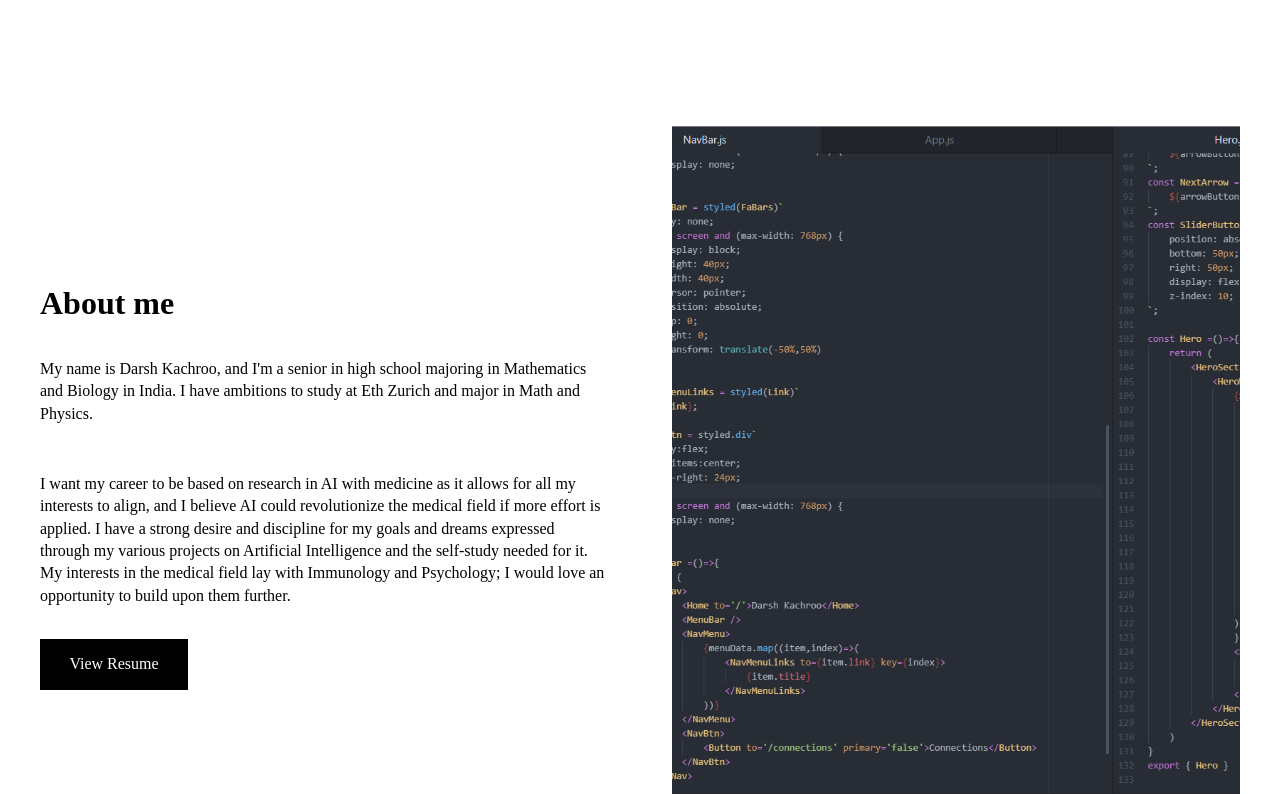
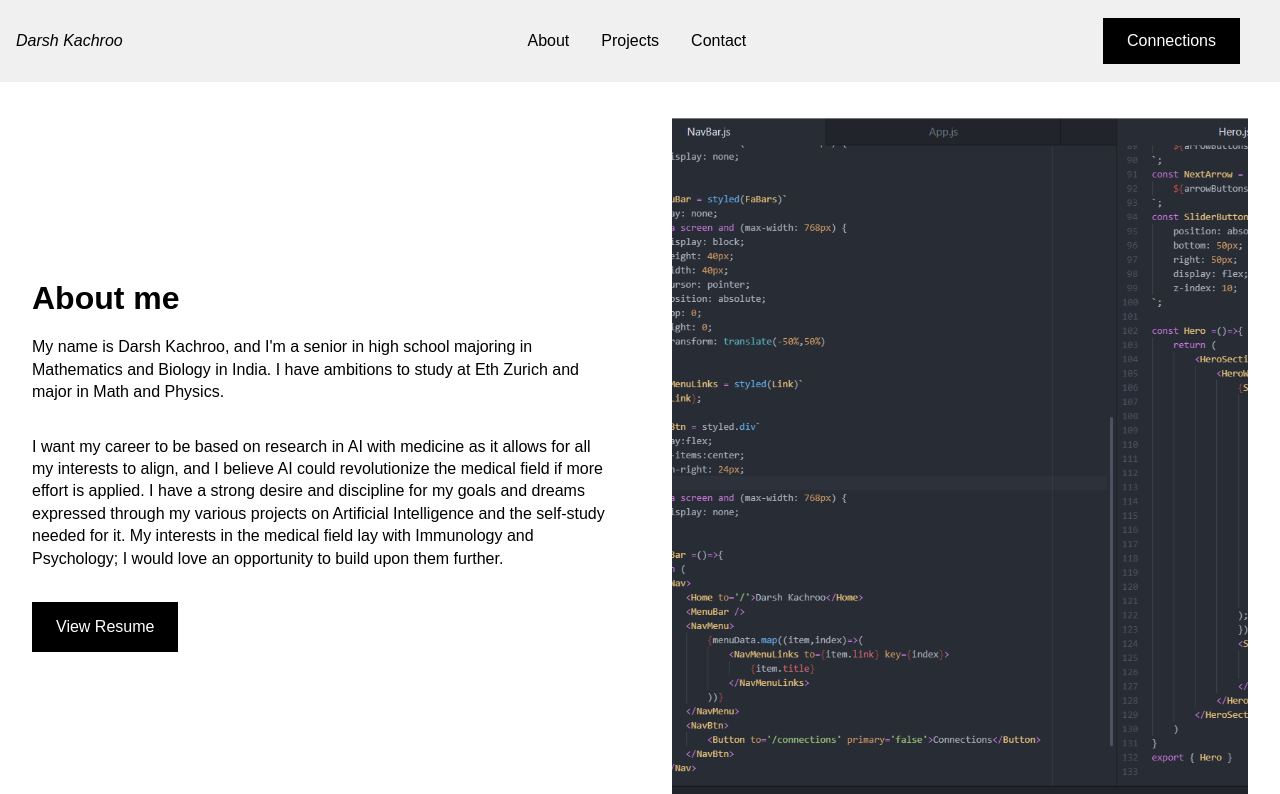
Before and after one commit to Death-Raider/Project1, a React (Create React App) app: page /about in a window 1280 px wide. Shown: the top 794 px of the page. Built offline with nearby package versions, Linux system fonts and the light colour scheme.

Commit message:
built static

```diff
--- a/public/index.html
+++ b/public/index.html
@@ -5,8 +5,8 @@
     <meta name="viewport" content="width=device-width, initial-scale=1" />
     <meta name="theme-color" content="#000000" />
     <meta
-      name="description"
-      content="Web site created using create-react-app"
+      name="Darsh Kachroo"
+      content="A website to get to know me better"
     />
     <link rel="apple-touch-icon" href="%PUBLIC_URL%/logo192.png" />
     <!--
--- a/src/index.js
+++ b/src/index.js
@@ -1,35 +1,16 @@
 import React from 'react'
 import ReactDOM from 'react-dom'
-// import { Switch , Route } from 'react-router'
 import {
   BrowserRouter,
   Routes , Route
 } from "react-router-dom";
 
 import App from './App';
-import About from './pages/About'
-import Contact from './pages/Contact'
-import Connections from './pages/Connections'
-import Projects from './pages/Projects'
-import Project1 from './pages/Project1'
-import Project2 from './pages/Project2'
-import Project3 from './pages/Project3'
-import Project4 from './pages/Project4'
 
 ReactDOM.render(
     <React.StrictMode>
         <BrowserRouter>
-            <Routes>
-            <Route path="/" element={<App />} />
-            <Route path="/about" element={<About />} />
-            <Route path="/contact" element={<Contact />} />
-            <Route path="/connections" element={<Connections />} />
-            <Route path="/projects" element={<Projects />} />
-            <Route path="/project1" element={<Project1 />} />
-            <Route path="/project2" element={<Project2 />} />
-            <Route path="/project3" element={<Project3 />} />
-            <Route path="/project4" element={<Project4 />} />
-            </Routes>
+            <App />
         </BrowserRouter>
     </React.StrictMode>,
     document.getElementById('root')
```
Also changed, not shown: index.js (+1 -8 lines), public/manifest.json.
